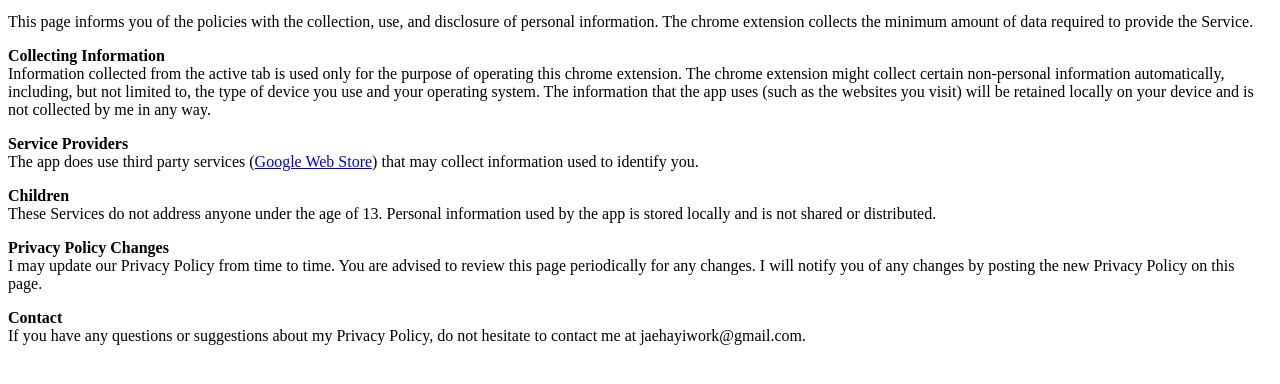
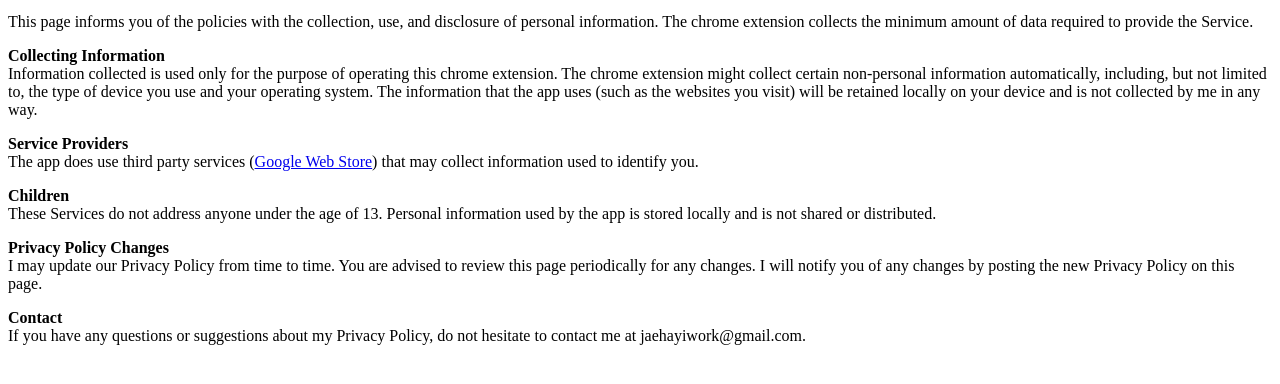
Before and after one commit to jaehayi25/chrome-extension-privacy, a plain HTML site: page index.html in a window 1280 px wide. Shown: the part 46-430 px from the top of the page. Drawn offline with Linux system fonts and the light colour scheme.

Commit message:
privacy page update

```diff
--- a/index.html
+++ b/index.html
@@ -10,7 +10,7 @@
         <h1 class="centerText">Privacy Policy</h1>
         <p>This page informs you of the policies with the collection, use, and disclosure of personal information. The chrome extension collects the minimum amount of data required to provide the Service. </p>
         <p class="heading">Collecting Information</p>
-        <p>Information collected from the active tab is used only for the purpose of operating this chrome extension. The chrome extension might collect certain non-personal information automatically, including, but not limited to, the type of device you use and your operating system. The information that the app uses (such as the websites you visit) will be retained locally on your device and is not collected by me in any way.</p>
+        <p>Information collected is used only for the purpose of operating this chrome extension. The chrome extension might collect certain non-personal information automatically, including, but not limited to, the type of device you use and your operating system. The information that the app uses (such as the websites you visit) will be retained locally on your device and is not collected by me in any way.</p>
         <p class="heading">Service Providers</p>
         <p>The app does use third party services (<a href="https://policies.google.com/privacy" target="_blank">Google Web Store</a>) that may collect information used to identify you. </p>
         <p class="heading">Children</p>
```
